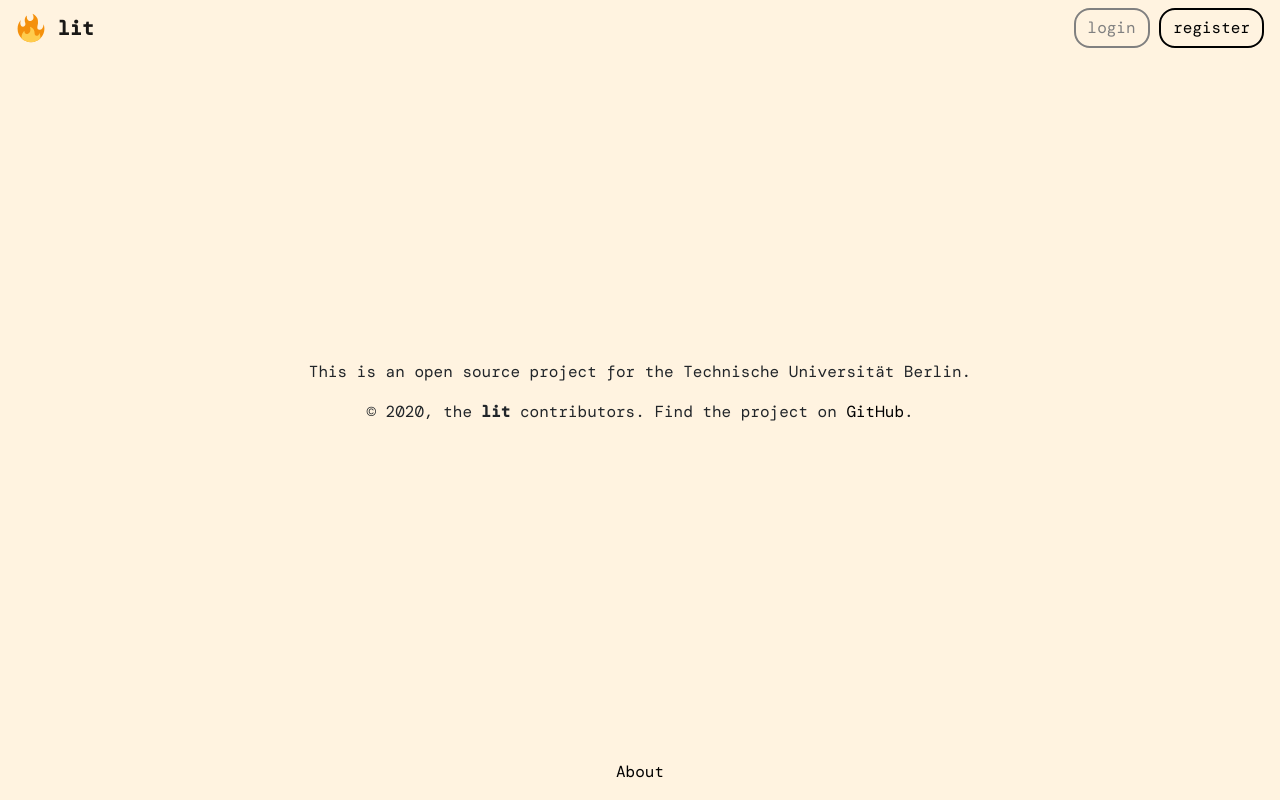
After one commit to peppasd/LIT, a Django app: page /about/ in a window 1280 px wide. The commit adds this page. Run offline with Django 3.2, Linux system fonts and the light colour scheme; some libraries are stand-ins or nearby versions.

Commit message:
created an about page

```diff
--- /dev/null
+++ b/home/templates/about.html
@@ -0,0 +1,19 @@
+{% extends "base.html" %}
+
+{%block title%}About{% endblock %}
+
+{% block nav%}
+<div>
+    <button class="btn btn-outline-secondary">login</button>
+    <button class="btn btn-outline-primary">register</button>
+</div>
+{% endblock %}
+
+{% block main %}
+<div class="row justify-content-center align-items-center text-center h-100">
+    <div>
+        <p>This is an open source project for the Technische Universität Berlin.</p>
+        <p>&copy; 2020, the <b>lit</b> contributors. Find the project on <a href="https://github.com/peppasd/LIT">GitHub</a>.</p>
+    </div>
+</div>
+{% endblock %}
--- a/home/urls.py
+++ b/home/urls.py
@@ -3,5 +3,5 @@ from . import views
 
 urlpatterns = [
     path('', views.index, name='index'),
-    #path('about/', views.about, name='about'),
+    path('about/', views.about, name='about')
 ]
--- a/home/views.py
+++ b/home/views.py
@@ -3,3 +3,6 @@ from django.shortcuts import render
 # Create your views here.
 def index(request):
     return render(request, 'index.html')
+
+def about(request):
+    return render(request, 'about.html')
--- a/templates/base.html
+++ b/templates/base.html
@@ -38,7 +38,7 @@
 
     <footer class="footer fixed-bottom mt-auto py-3">
       <div class="d-flex justify-content-around">
-        <a href="/">About</a>
+        <a href="/about/">About</a>
       </div>
     </footer>
 
```
